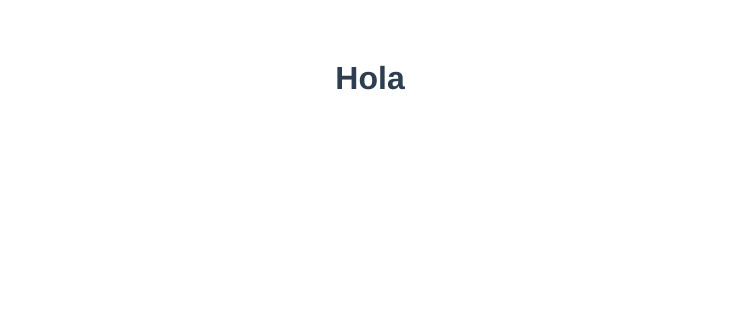
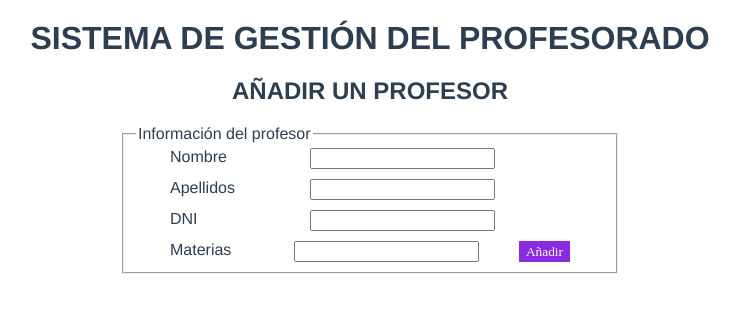
Before and after one commit to LucasKwak/teacher-management, a Vue app: page / in a window 1280 px wide. Shown: the top 312 px of the page, without its empty margins (270-1010 px from the left). Built offline with nearby package versions, Linux system fonts and the light colour scheme.

Commit message:
[COMP-1]: Modify TeacherForm. Structure and styling.

```diff
--- a/src/App.vue
+++ b/src/App.vue
@@ -1,5 +1,10 @@
 <template>
-    <TeacherForm></TeacherForm>
+    <header>
+        <h1>SISTEMA DE GESTIÓN DEL PROFESORADO</h1>
+    </header>
+    <main>
+        <TeacherForm></TeacherForm>
+    </main>
 </template>
 
 <script lang="ts" setup>
@@ -11,8 +16,12 @@
         font-family: Avenir, Helvetica, Arial, sans-serif;
         -webkit-font-smoothing: antialiased;
         -moz-osx-font-smoothing: grayscale;
+        color: #2c3e50;
+        margin-top: 20px;
+    }
+
+    h1 {
+        margin: 0;
         text-align: center;
-        color: #2c3e50;
-        margin-top: 60px;
     }
 </style>
--- a/src/components/TeacherForm.vue
+++ b/src/components/TeacherForm.vue
@@ -1,5 +1,29 @@
 <template>
-    <h1>Hola</h1>
+    <section class="teacher-section">
+        <h2>AÑADIR UN PROFESOR</h2>
+        <form class="teacher-form">
+            <fieldset class="teacher-form__wrapper-set">
+                <legend>Información del profesor</legend>
+                <div class="teacher-form__wrapper-input">
+                    <label class="teacher-form__label" for="nombre">Nombre</label>
+                    <input class="teacher-form__input" type="text" id="nombre">
+                </div>
+                <div class="teacher-form__wrapper-input">
+                    <label class="teacher-form__label" for="apellidos">Apellidos</label>
+                    <input class="teacher-form__input" type="text" id="apellidos">
+                </div>
+                <div class="teacher-form__wrapper-input">
+                    <label class="teacher-form__label" for="dni">DNI</label>
+                    <input class="teacher-form__input" type="text" id="dni">
+                </div>
+                <div class="teacher-form__wrapper-input teacher-form__materias">
+                    <label class="teacher-form__label" for="materias">Materias</label>
+                    <input class="teacher-form__input" type="text" id="materias">
+                    <button class="materias__button">Añadir</button>
+                </div>
+            </fieldset>
+        </form>
+    </section>
 </template>
 
 <script lang="ts" setup>
@@ -7,5 +31,47 @@
 </script>
 
 <style scoped>
+    .teacher-section {
+        display: flex;
+        flex-direction: column;
+        align-items: center;
+    }
+
+    .teacher-form {
+        width: 500px;
+    }
+
+    .teacher-form__wrapper-set {
+        display: flex;
+        flex-direction: column;
+        align-items: center;
+        gap: 10px;
+    }
+
+    .teacher-form__wrapper-input {
+        display: flex;
+        flex-direction: row;
+        width: 400px;
+        gap: 40px;
+    }
+
+    .teacher-form__label {
+        width: 100px;
+    }
+
+    .materias__button {
+        font-family: Avenir;
+        background-color: blueviolet;
+        color: white;
+        border: 1px solid blueviolet;
+        outline: 0;
+    }
+
+    .materias__button:hover{
+        background-color: white;
+        color: blueviolet;
+        border: 1px solid blueviolet;
+        box-sizing: content-box;
+    }
 
 </style>
```
